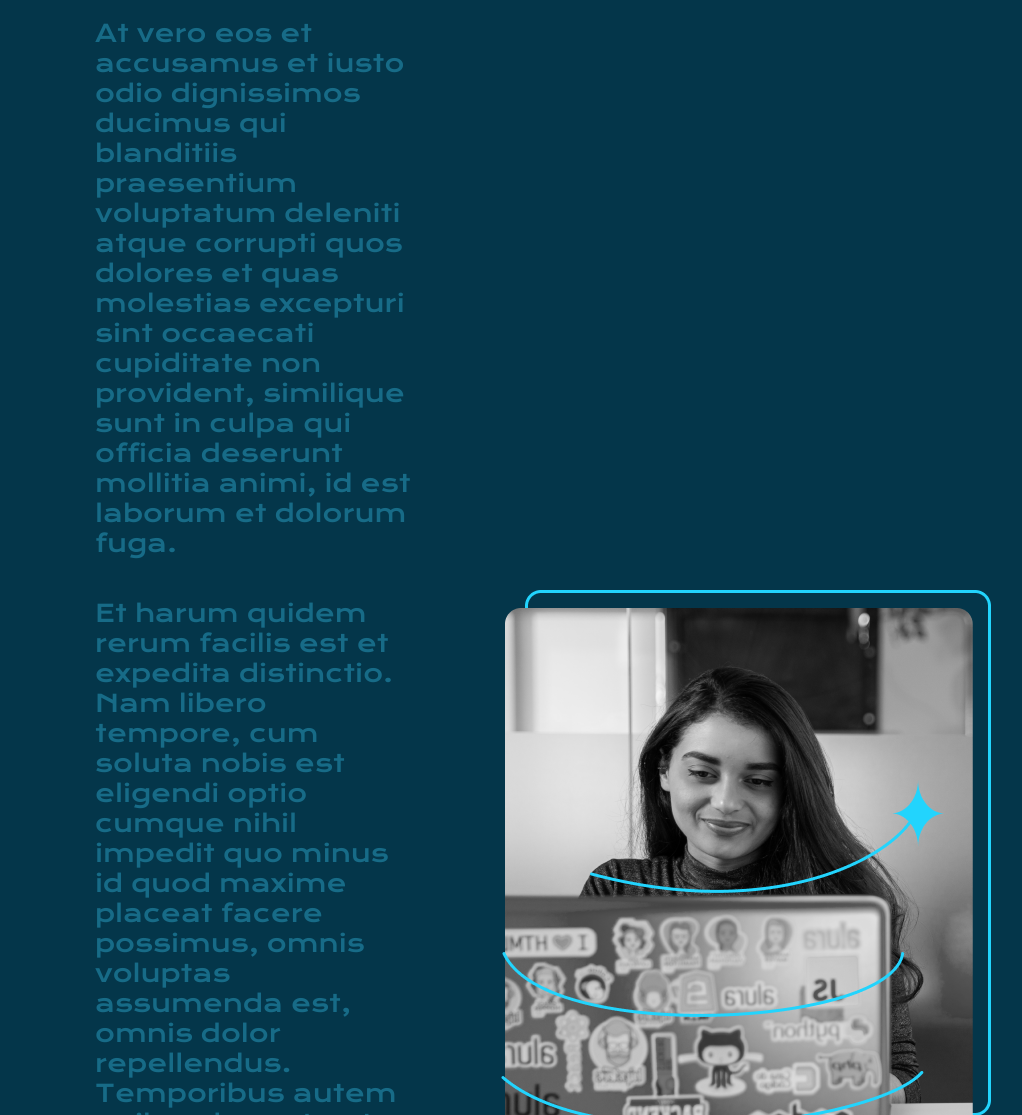
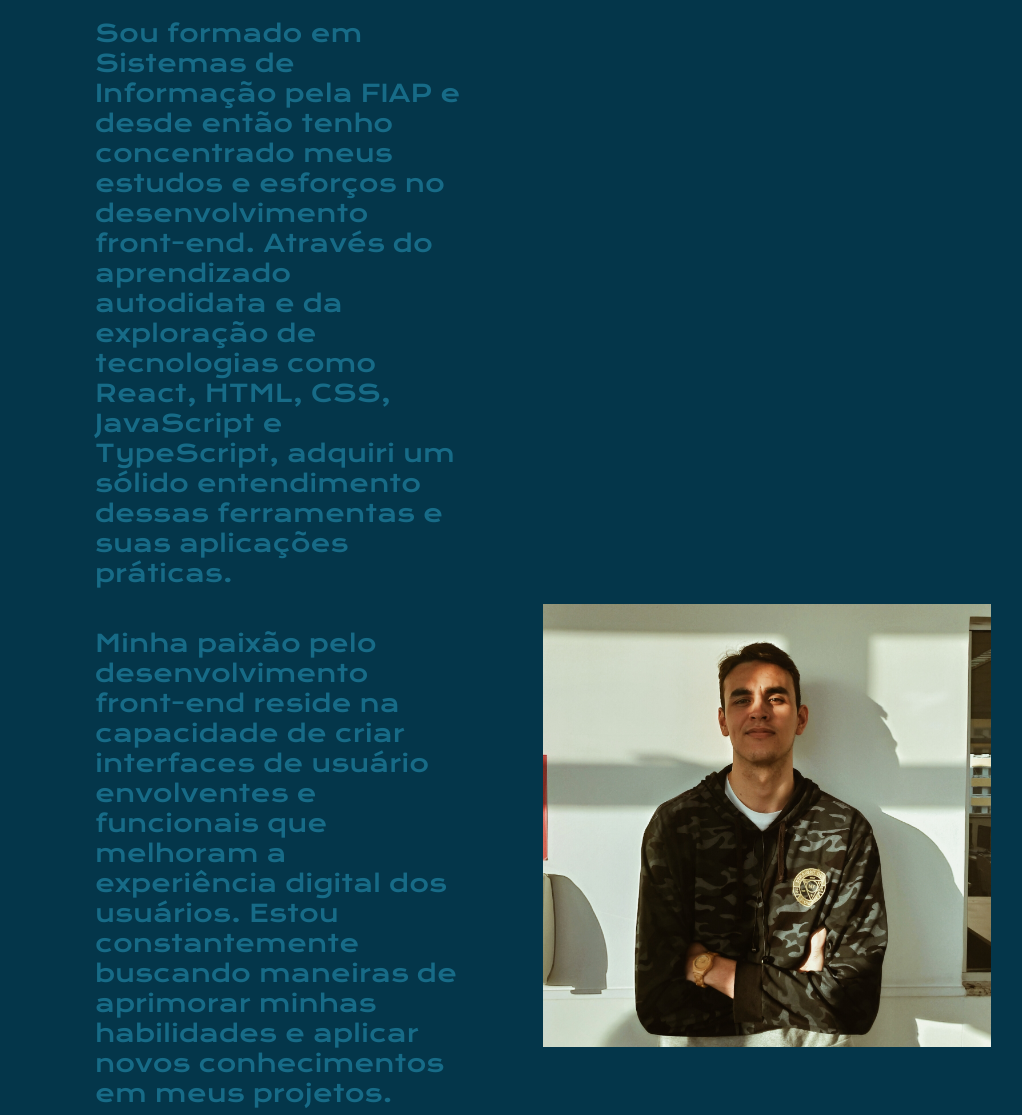
Before and after one commit to joaoprb/portfolio, a plain HTML site: page about.html in a window 1280 px wide. Shown: the part 185-1300 px from the top of the page, without its empty margins (97-1119 px from the left). Drawn offline with nearby package versions, Linux system fonts and the light colour scheme; a web font is replaced by a local one.

Commit message:
Update about.html

```diff
--- a/about.html
+++ b/about.html
@@ -20,14 +20,15 @@
     <main class="apresentacao">
         <section class="apresentacao__conteudo">
             <h1 class="apresentacao__conteudo__titulo">Sobre mim</h1>
-            <p class="apresentacao__conteudo__texto">At vero eos et accusamus et iusto odio dignissimos ducimus qui blanditiis praesentium voluptatum deleniti atque corrupti quos dolores et quas molestias excepturi sint occaecati cupiditate non provident, similique sunt in culpa qui officia deserunt mollitia animi, id est laborum et dolorum fuga.</p>
-            <p class="apresentacao__conteudo__texto">Et harum quidem rerum facilis est et expedita distinctio. Nam libero tempore, cum soluta nobis est eligendi optio cumque nihil impedit quo minus id quod maxime placeat facere possimus, omnis voluptas assumenda est, omnis dolor repellendus. Temporibus autem quibusdam et aut officiis debitis aut rerum necessitatibus saepe eveniet ut et voluptates repudiandae sint et molestiae non recusandae. Itaque earum rerum hic tenetur a sapiente delectus, ut aut reiciendis voluptatibus maiores alias consequatur aut perferendis doloribus asperiores ipsum delis forum birol parela maxime infena. Excepteur sint occaecat cupidatat non.</p>
+            <p class="apresentacao__conteudo__texto">Sou formado em Sistemas de Informação pela FIAP e desde então tenho concentrado meus estudos e esforços no desenvolvimento front-end. Através do aprendizado autodidata e da exploração de tecnologias como React, HTML, CSS, JavaScript e TypeScript, adquiri um sólido entendimento dessas ferramentas e suas aplicações práticas.</p>
+            <p class="apresentacao__conteudo__texto">Minha paixão pelo desenvolvimento front-end reside na capacidade de criar interfaces de usuário envolventes e funcionais que melhoram a experiência digital dos usuários. Estou constantemente buscando maneiras de aprimorar minhas habilidades e aplicar novos conhecimentos em meus projetos.</p>
+            <p class="apresentacao__conteudo__texto">Estou entusiasmado para compartilhar meus projetos pessoais e discutir como minha experiência em desenvolvimento front-end pode agregar valor à sua equipe. Obrigado por considerar minha candidatura e por visitar meu portfólio. Estou ansioso para oportunidades de colaboração e crescimento nesta empolgante área da tecnologia.</p>
         </section>
-        <img src="./assets/Imagem.png" alt="Joana Santos">
+        <img class="apresentacao__imagem" src="./assets/imagem-portfolio.jpg" alt="João Pedro Rizzo">
     </main>
 
     <footer class="rodape">
-        <p>Desenvolvido por Alura.</p>
+        <p>Desenvolvido por João Pedro Rizzo.</p>
     </footer>
 
 </body>
```
